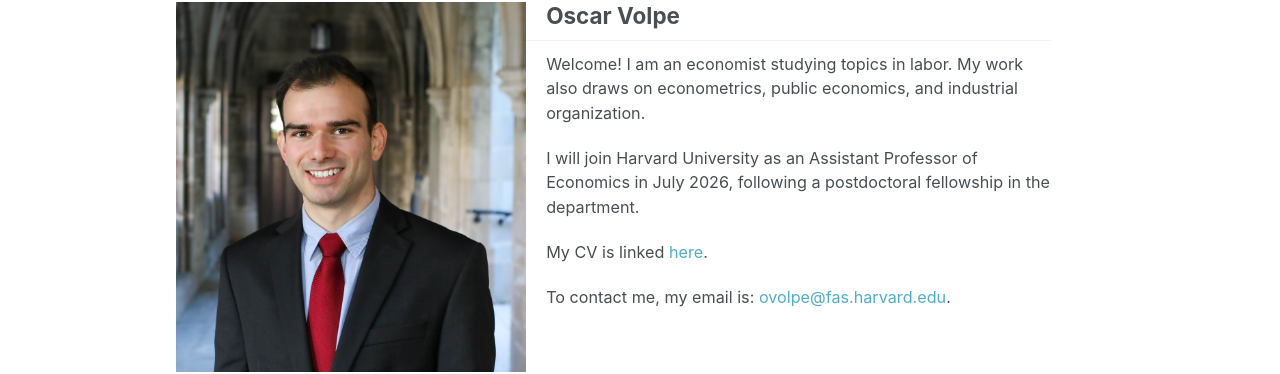
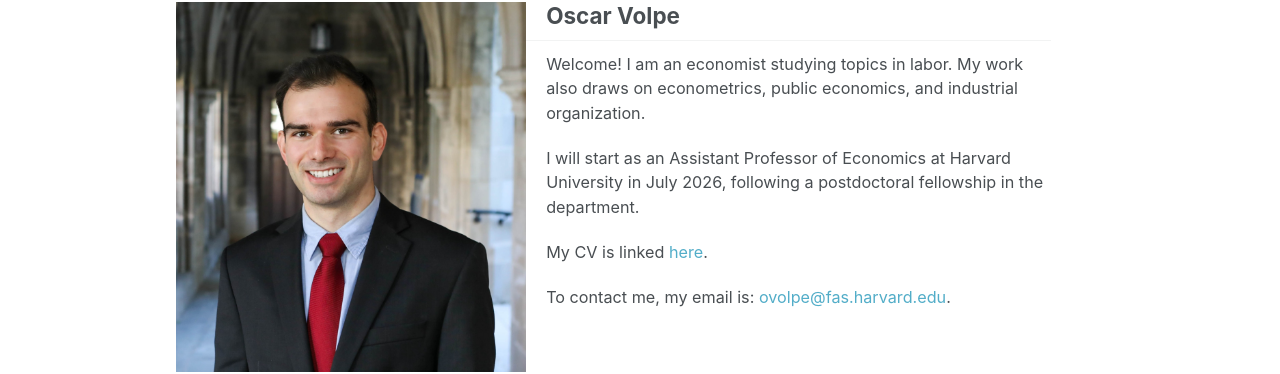
Before and after one commit to ovolpe/ovolpe.github.io, a Jekyll site: the page built from _pages/about.md, in a window 1280 px wide. Shown: the part 153-527 px from the top of the page. Built offline with Jekyll 4.4.1, drawn with Linux system fonts in a browser that asks for light colours.

Commit message:
Update about.md

```diff
--- a/_pages/about.md
+++ b/_pages/about.md
@@ -15,7 +15,7 @@ Welcome! I am an economist studying topics in labor. My work also draws on econo
 </p>
 
 <p style="font-size: 0.9em;">
-I will join Harvard University as an Assistant Professor of Economics in July 2026, following a postdoctoral fellowship in the department.
+I will start as an Assistant Professor of Economics at Harvard University in July 2026, following a postdoctoral fellowship in the department.
 </p>
 
 <p style="font-size: 0.9em;">
```
